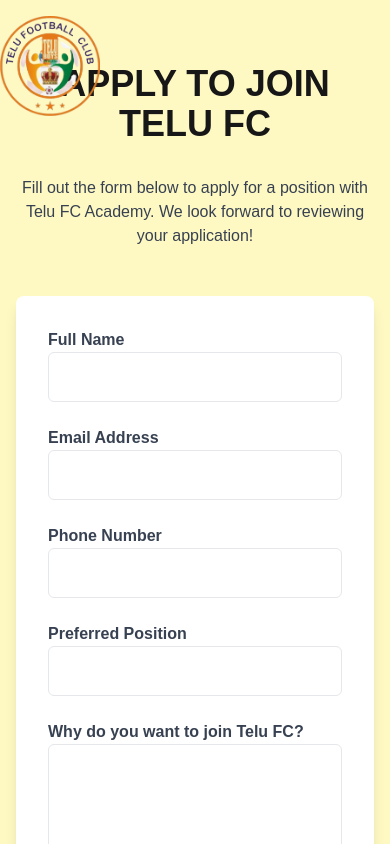
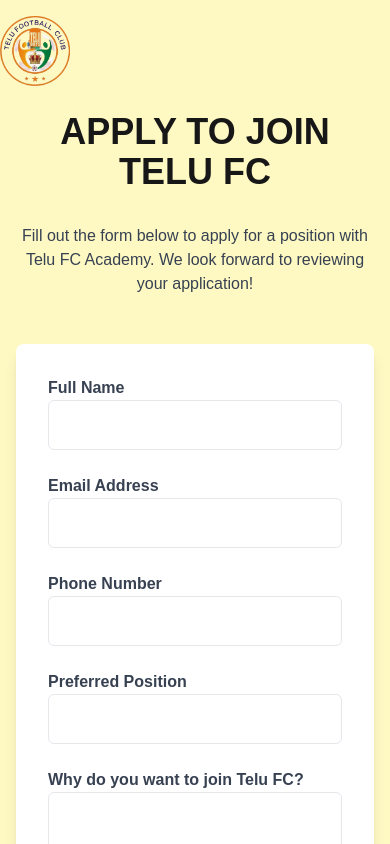
Before and after one commit to RoyalTechqueen/telu-fc, a Next.js app: page /application in a window 390 px wide. Shown: the top 844 px of the page. Built offline with nearby package versions, Linux system fonts and the light colour scheme.

Commit message:
Update page.tsx

```diff
--- a/app/(home)/application/page.tsx
+++ b/app/(home)/application/page.tsx
@@ -61,13 +61,13 @@
             src="/telu.png"
             alt="logo"
             className="rounded-xl"
-            width={100}
-            height={100}
+            width={70}
+            height={70}
           />
         </Link>
       </div>
       <div className="max-w-screen-lg mx-auto px-4 text-center">
-        <h2 className="text-primary text-4xl font-bold uppercase mb-8">
+        <h2 className="text-primary text-4xl font-bold uppercase mb-8 mt-12 lg:mt-2">
           Apply to Join Telu FC
         </h2>
         <p className="text-gray-700 mb-12">
```
